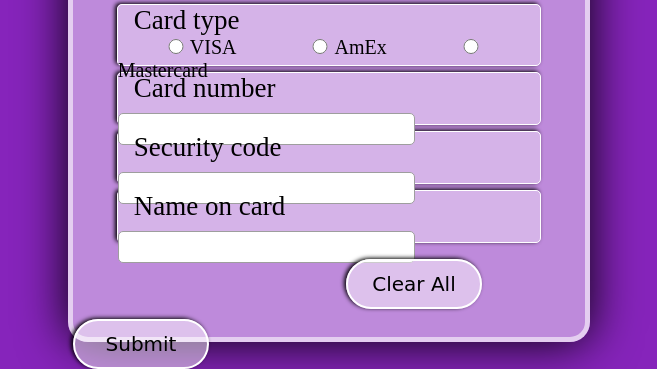
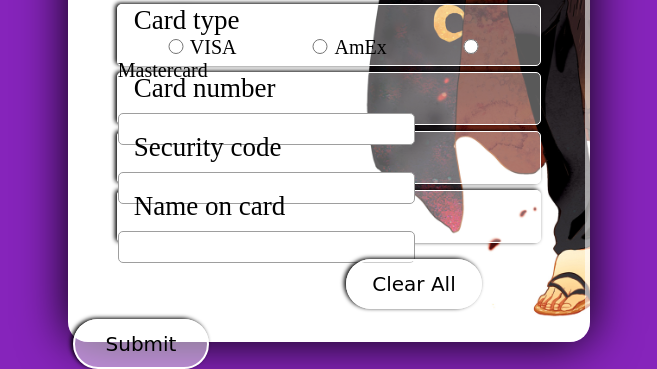
Before and after one commit to raiankit001/Projects, a plain HTML site: page project-2.html in a window 1280 px wide. Shown: the part 663-1032 px from the top of the page, without its empty margins (311-968 px from the left). Drawn offline with Linux system fonts and the light colour scheme.

Commit message:
Update project-2.html

```diff
--- a/project-2.html
+++ b/project-2.html
@@ -22,7 +22,7 @@
             border: 5px solid rgba(255, 255, 255, 0.584);
             border-radius: 20px;
             box-shadow: 0px 0px 50px black;
-            background-image: url("./959740.jpg");
+            background-image: url("imgs/pro-2(img).jpg");
             background-position: 28%;
             background-size: 1727px;
         }
```
